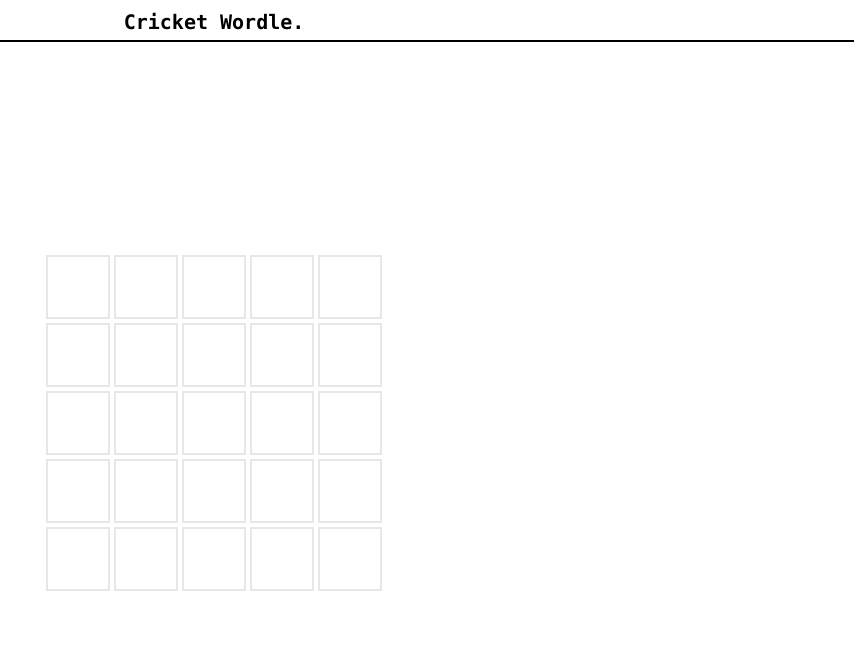
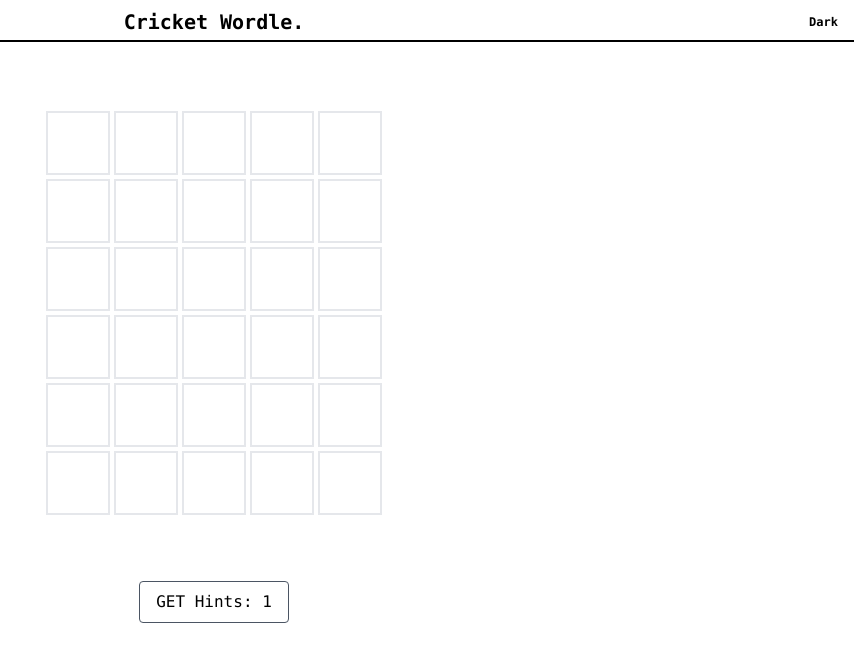
Before and after one commit to NishchayKarle/cricket-wordle, a Next.js app: page / in a window 1280 px wide. Shown: the top 662 px of the page, without its empty margins (426-1280 px from the left). Built offline with nearby package versions, Linux system fonts and the light colour scheme.

Commit message:
add colors for guesses and hints

```diff
--- a/package.json
+++ b/package.json
@@ -11,6 +11,7 @@
   },
   "dependencies": {
     "@t3-oss/env-nextjs": "^0.10.1",
+    "clsx": "^2.1.1",
     "geist": "^1.3.0",
     "next": "^14.2.4",
     "react": "^18.3.1",
--- a/src/components/board.tsx
+++ b/src/components/board.tsx
@@ -1,28 +1,95 @@
+import clsx from "clsx";
+import { useState } from "react";
+
 type BoardProps = {
   guesses: string[];
+  solution: string;
+  fullName: string;
+  hintsArray: string[];
+  currentGuessIndex: number;
 };
 
-const Board = ({ guesses }: BoardProps) => {
+const Board = ({
+  guesses,
+  solution,
+  fullName,
+  hintsArray,
+  currentGuessIndex,
+}: BoardProps) => {
+  const [hints, setHints] = useState<number>(0);
+
   return (
-    <div className="flex flex-grow flex-col items-center justify-center gap-1">
+    <div className="flex flex-grow flex-col items-center justify-evenly">
+      <div className="flex flex-col justify-center gap-1">
         {guesses.map((guess, index) => (
-        <Line key={index} guess={guess} />
+          <Line
+            key={index}
+            guess={guess}
+            solution={solution.toLowerCase()}
+            final={index < currentGuessIndex}
+          />
         ))}
+      </div>
+
+      <div className="flex w-full flex-col items-center gap-4">
+        {hints < hintsArray.length ? (
+          <button
+            onClick={() => setHints((prev) => prev + 1)}
+            className={clsx(
+              "rounded border border-gray-600 bg-transparent px-4 py-2 font-medium transition duration-500 ease-in-out hover:bg-gray-400",
+            )}
+          >
+            GET Hints: {hintsArray.length - hints}
+          </button>
+        ) : (
+          <div className="h-10">&nbsp;</div>
+        )}
+
+        <div className="mt-16 space-y-2">
+          {hintsArray.map((hint, index) =>
+            index < hints ? (
+              <h1 key={index} className="w-72 p-1 text-center">
+                {index + 1}. {hint}
+              </h1>
+            ) : (
+              <div key={index} className="w-72 p-1">
+                &nbsp;
+              </div>
+            ),
+          )}
+        </div>
+      </div>
     </div>
   );
 };
 
-
 type LineProps = {
   guess: string;
+  solution: string;
+  final: boolean;
 };
 
-const Line = ({ guess }: LineProps) => {
+const Line = ({ guess, solution, final }: LineProps) => {
   return (
     <div className="flex gap-1">
-      {guess.split("").map((letter, index) => (
+      {guess.split("").map((letter, index) => {
+        let bgColor = "";
+
+        if (final) {
+          bgColor = "bg-gray-300";
+          if (solution[index] === letter) {
+            bgColor = "bg-green-300";
+          } else if (solution.includes(letter)) {
+            bgColor = "bg-yellow-300";
+          }
+        }
+
+        return (
           <div
-          className="flex h-16 w-16 items-center justify-center border-2 p-2 font-mono text-2xl uppercase"
+            className={clsx(
+              "flex h-16 w-16 items-center justify-center border-2 p-2 text-2xl uppercase",
+              bgColor,
+            )}
             key={index}
             style={{
               width: "calc(10vw)",
@@ -35,7 +102,8 @@ const Line = ({ guess }: LineProps) => {
           >
             {letter}
           </div>
-      ))}
+        );
+      })}
     </div>
   );
 };
--- a/src/components/names/names.ts
+++ b/src/components/names/names.ts
@@ -1,27 +1,36 @@
-"use client";
-const names: [string, string][] = [
-  ["Yadav", "Kuldeep Yadav"],
-  ["Dhoni", "Mahendra Singh Dhoni"],
-  ["Kapil", "Kapil Dev"],
-  ["Rohit", "Rohit Sharma"],
-  ["Kohli", "Virat Kohli"],
-  ["Virat", "Virat Kohli"],
-  ["Shami", "Mohammed Shami"],
-  ["Raina", "Suresh Raina"],
-  ["Patel", "Axar Patel"],
-  ["Munaf", "Munaf Patel"],
-  ["Vijay", "Murali Vijay"],
-  ["Rahul", "KL Rahul"],
-  ["Kiran", "Kiran More"],
-  ["Vinod", "Vinod Kambli"],
-  ["Binny", "Roger Binny"],
-  ["Dilip", "Dilip Vengsarkar"],
-  ["Kumar", "Bhuvneshwar Kumar"],
-  ["Robin", "Robin Uthappa"],
+const names: [string, string, string[]][] = [
+  ["Yadav", "Kuldeep Yadav", ["6/25 vs. England", "China", "KulCha"]],
+  ["Dhoni", "Mahendra Singh Dhoni", ["183", "91*", "2007, 2011, 2013"]],
+  ["Kapil", "Kapil Dev", ["1983"]],
+  ["Rohit", "Rohit Sharma", ["WC 2019", "IPL 2009 MIP", "264."]],
+  ["Kohli", "Virat Kohli", ["973", "141.", "183"]],
+  ["Virat", "Virat Kohli", ["973", "141.", "183"]],
+  [
+    "Shami",
+    "Mohammed Shami",
+    ["WC Hat-Trick", "Debut 10 Wicket Haul", "WC 7-fer"],
+  ],
+  ["Raina", "Suresh Raina", [""]],
+  ["Patel", "Axar Patel", [""]],
+  ["Munaf", "Munaf Patel", [""]],
+  ["Vijay", "Murali Vijay", [""]],
+  ["Rahul", "KL Rahul", [""]],
+  ["Kiran", "Kiran More", [""]],
+  ["Vinod", "Vinod Kambli", [""]],
+  ["Binny", "Roger Binny", [""]],
+  ["Dilip", "Dilip Vengsarkar", [""]],
+  ["Kumar", "Bhuvneshwar Kumar", [""]],
+  ["Robin", "Robin Uthappa", [""]],
 ];
 
-const selectAnswer: () => [string, string] = () => {
-  return names[Math.floor(Math.random() * names.length)] ?? ["Rohit", "Rohit Sharma"];
+const selectAnswer: () => [string, string, string[]] = () => {
+  return (
+    names[Math.floor(Math.random() * names.length)] ?? [
+      "Rohit",
+      "Rohit Sharma",
+      ["WC 2019", "IPL 2009 MIP", "264."],
+    ]
+  );
 };
 
 export default selectAnswer;
--- a/src/pages/index.tsx
+++ b/src/pages/index.tsx
@@ -1,18 +1,20 @@
+import clsx from "clsx";
 import { useEffect, useState } from "react";
-import Board from "../components/board"
+import Board from "../components/board";
 import selectAnswer from "../components/names/names";
 
-const numGuesses = 5;
+const numGuesses = 6;
 const wordLength = 5;
 
 export default function Home() {
-  const [[name, fullName], setSolution] = useState<[string, string]>(() => [
-    "",
-    "",
-  ]);
+  const [darkMode, setDarkMode] = useState(false);
 
-  const [guesses, setGuesses] = useState<string[]>(() =>
-    Array(numGuesses).fill(String(" ".repeat(wordLength))) as string[],
+  const [[name, fullName, hints], setSolution] = useState<
+    [string, string, string[]]
+  >(() => ["", "", [""]]);
+
+  const [guesses, setGuesses] = useState<string[]>(
+    () => Array(numGuesses).fill(String(" ".repeat(wordLength))) as string[],
   );
 
   const [currentGuessIndex, setCurrentGuessIndex] = useState(0);
@@ -69,11 +71,33 @@ export default function Home() {
   }, [currentGuessIndex, setCurrentGuessIndex, guesses, setGuesses]);
 
   return (
-    <div className="flex h-screen flex-col">
-      <div className="my-1 flex items-center justify-center border-b-2 border-black p-1 font-mono text-xl font-semibold">
+    <div
+      className={clsx(
+        "flex h-screen flex-col font-mono",
+        darkMode ? "bg-gray-900 text-white" : "bg-white text-black",
+      )}
+    >
+      <div
+        className={clsx(
+          "my-1 flex items-center justify-center border-b-2 p-1 text-xl font-semibold",
+          darkMode ? "border-white" : "border-black",
+        )}
+      >
         Cricket Wordle.
+        <div
+          className="absolute right-4 cursor-pointer text-xs"
+          onClick={() => setDarkMode((curr) => !curr)}
+        >
+          {darkMode ? "Light" : "Dark"}
+        </div>
       </div>
-      <Board guesses={guesses} />
+      <Board
+        guesses={guesses}
+        solution={name}
+        fullName={fullName}
+        hintsArray={hints}
+        currentGuessIndex={currentGuessIndex}
+      />
     </div>
   );
 }
```
Also changed, not shown: 1 other file (tests, documents, lock files or other folders). Lines whose indentation alone changed are shown as unchanged.
